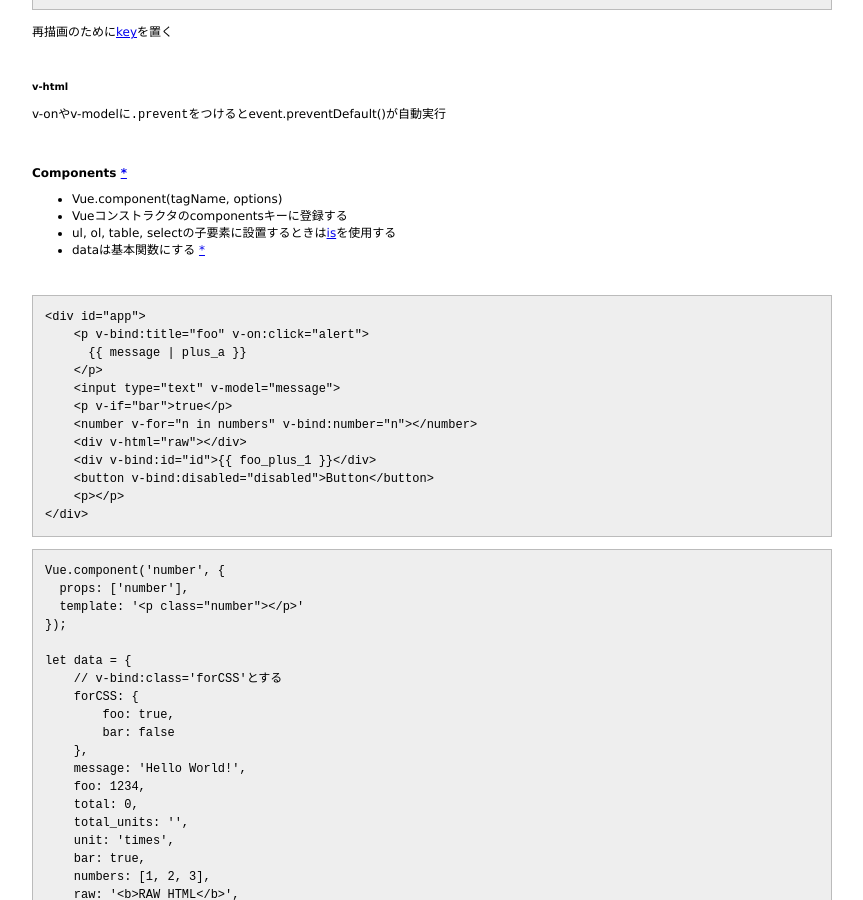
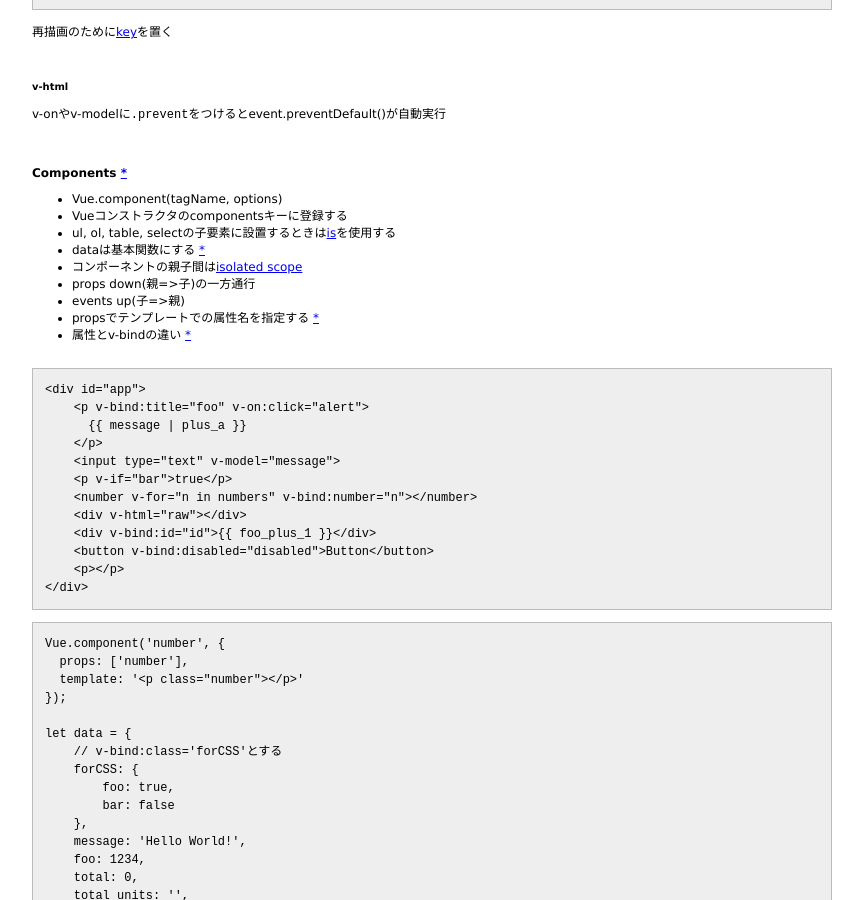
Before and after one commit to 38elements/38elements.github.com, a Jekyll site: the page built from _posts/2016-12-20-vuejs.md, in a window 1280 px wide and 900 px high, scrolled down 946 px. Shown: the whole window, without its empty margins (208-1071 px from the left). Built offline with Jekyll 4.4.1, drawn with Linux system fonts in a browser that asks for light colours.

Commit message:
Update 2016-12-20-vuejs.md

````diff
--- a/_posts/2016-12-20-vuejs.md
+++ b/_posts/2016-12-20-vuejs.md
@@ -72,7 +72,11 @@ v-onやv-modelに`.prevent`をつけるとevent.preventDefault()が自動実行
 * Vueコンストラクタのcomponentsキーに登録する
 * ul, ol, table, selectの子要素に設置するときは[is](https://vuejs.org/v2/guide/components.html#DOM-Template-Parsing-Caveats)を使用する
 * dataは基本関数にする [\*](https://vuejs.org/v2/guide/components.html#data-Must-Be-a-Function)
-
+* コンポーネントの親子間は[isolated scope](https://vuejs.org/v2/guide/components.html#Passing-Data-with-Props)
+* props down(親=>子)の一方通行
+* events up(子=>親)
+* propsでテンプレートでの属性名を指定する [\*](https://vuejs.org/v2/guide/components.html#Passing-Data-with-Props)
+* 属性とv-bindの違い [\*](https://vuejs.org/v2/guide/components.html#Literal-vs-Dynamic)
 <br>
 
 ```
````
